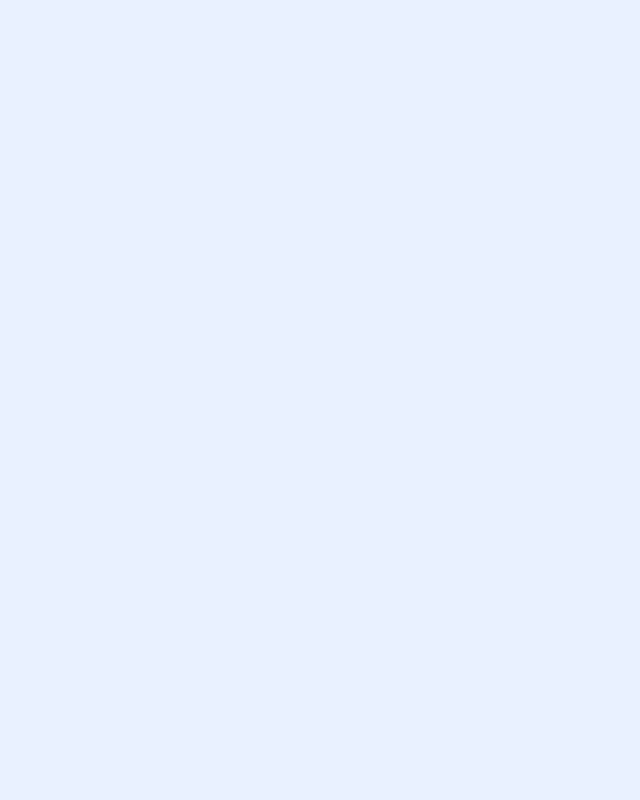
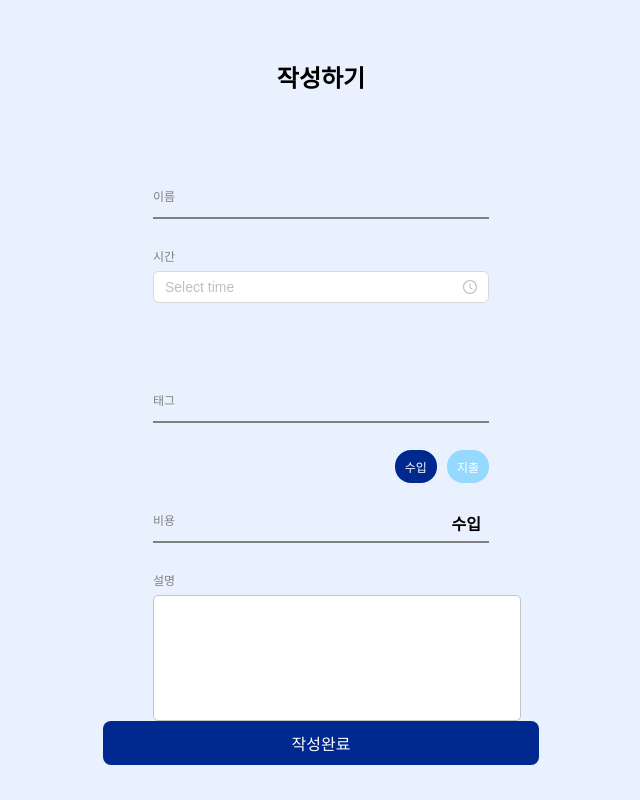
Before and after one commit to Ohapzizol/Ohapzizol-frontend, a React (Vite) app: page /write in a window 1280 px wide. Before the commit this address had no page. Shown: the whole page, without its empty margins (319-959 px from the left). Built offline with nearby package versions, Linux system fonts and the light colour scheme; a web font is replaced by a local one.

Commit message:
feat: 작성 페이지 퍼블리싱

```diff
--- a/package.json
+++ b/package.json
@@ -11,6 +11,7 @@
   },
   "dependencies": {
     "@tanstack/react-query": "^5.51.1",
+    "antd": "^5.19.2",
     "axios": "^1.7.2",
     "chart.js": "^4.4.3",
     "date-fns": "^3.6.0",
--- a/src/Router.tsx
+++ b/src/Router.tsx
@@ -1,5 +1,5 @@
 import { Routes, Route } from 'react-router-dom';
-import { HomePage, LoginPage, SignupPage } from './pages';
+import { HomePage, LoginPage, SignupPage, WritePage } from './pages';
 
 const Router = () => {
   return (
@@ -7,6 +7,7 @@ const Router = () => {
       <Route path='/' element={<HomePage />} />
       <Route path='/login' element={<LoginPage />} />
       <Route path='/signup' element={<SignupPage />} />
+      <Route path='/write' element={<WritePage />} />
     </Routes>
   );
 };
--- a/src/pages/Home.tsx
+++ b/src/pages/Home.tsx
@@ -1,5 +1,6 @@
 import styled from 'styled-components';
 import { Calendar, LineChart, PieChart, Template } from '@/components';
+import { Link } from 'react-router-dom';
 
 const CalendarComponents = () => {
   return (
@@ -12,7 +13,9 @@ const CalendarComponents = () => {
         <Calendar>
           <CalendarTitleBox>
             <CalendarTitle>캘린더</CalendarTitle>
-            <CalendarButton>지출 작성하기</CalendarButton>
+            <Link to='/write'>
+              <CalendarButton>지출 작성하기</CalendarButton>
+            </Link>
           </CalendarTitleBox>
           <Calendar.Header />
           <Calendar.Body />
--- /dev/null
+++ b/src/pages/Write.tsx
@@ -0,0 +1,134 @@
+import styled from 'styled-components';
+import { Button, Input, Template } from '@/components';
+import { TimePicker } from 'antd';
+import { useState } from 'react';
+
+const WritePage = () => {
+  const [isIncome, setIsIncome] = useState(true);
+  return (
+    <Template style={{ height: '100vh' }}>
+      <Container>
+        <Wrapper>
+          <Title>작성하기</Title>
+          <InputWrapper>
+            <Input label='이름' />
+            <Stack>
+              <TextareaTitle>시간</TextareaTitle>
+              <TimePicker />
+            </Stack>
+            <Input label='태그' />
+            <Stack>
+              <ButtonWrapper>
+                <CashButton
+                  $isSelected={isIncome}
+                  onClick={() => setIsIncome(true)}
+                >
+                  수입
+                </CashButton>
+                <CashButton
+                  $isSelected={!isIncome}
+                  onClick={() => setIsIncome(false)}
+                >
+                  지출
+                </CashButton>
+              </ButtonWrapper>
+              <Input label='비용' unit={isIncome ? '수입' : '지출'} />
+            </Stack>
+            <Stack>
+              <TextareaTitle>설명</TextareaTitle>
+              <Textarea />
+            </Stack>
+          </InputWrapper>
+        </Wrapper>
+        <Button>작성완료</Button>
+      </Container>
+    </Template>
+  );
+};
+
+export default WritePage;
+
+const Container = styled.div`
+  display: flex;
+  flex-direction: column;
+  align-items: center;
+  justify-content: space-evenly;
+  width: 100%;
+  height: 100%;
+`;
+
+const Wrapper = styled.div`
+  display: flex;
+  flex-direction: column;
+  align-items: center;
+  gap: 40px;
+  width: 100%;
+  height: 100%;
+`;
+
+const Title = styled.div`
+  font-weight: bold;
+  font-size: 24px;
+`;
+
+const InputWrapper = styled.div`
+  display: flex;
+  flex-direction: column;
+  gap: 32px;
+`;
+
+const CashButton = styled.button<{ $isSelected: boolean }>`
+  cursor: pointer;
+  display: flex;
+  align-items: center;
+  justify-content: center;
+  padding: 8px 10px;
+  border-radius: 16px;
+  background-color: ${({ theme, $isSelected }) =>
+    $isSelected ? theme.primary1 : theme.primary4};
+  color: white;
+  font-size: 12px;
+  &:hover {
+    opacity: 0.8;
+  }
+`;
+
+const Stack = styled.div`
+  position: relative;
+  display: flex;
+  flex-direction: column;
+`;
+
+const ButtonWrapper = styled.div`
+  position: absolute;
+  top: -5px;
+  display: flex;
+  justify-content: flex-end;
+  gap: 10px;
+  width: 100%;
+  z-index: 99;
+`;
+
+const TextareaTitle = styled.span`
+  font-size: 12px;
+  color: gray;
+  margin-bottom: 8px;
+`;
+
+const Textarea = styled.textarea`
+  resize: none;
+  width: 100%;
+  height: 100px;
+  border: 1px solid ${({ theme }) => theme.gray4};
+  border-radius: 5px;
+  padding: 12px 15px;
+  color: black;
+  font-size: 12px;
+  &:focus {
+    border-color: ${({ theme }) => theme.primary1};
+  }
+  &::placeholder {
+    color: ${({ theme }) => theme.gray5};
+    font-size: 16px;
+  }
+`;
--- a/src/pages/index.ts
+++ b/src/pages/index.ts
@@ -1,3 +1,4 @@
 export { default as HomePage } from './Home';
 export { default as SignupPage } from './Signup';
 export { default as LoginPage } from './Login';
+export { default as WritePage } from './Write';
```
Also changed, not shown: 1 other file (tests, documents, lock files or other folders).
